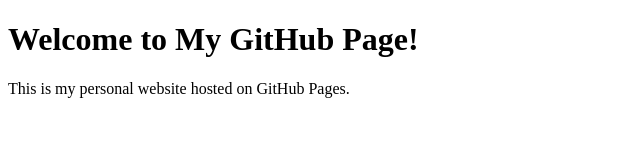
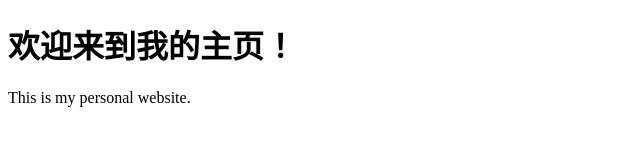
Before and after one commit to CeHePe/CeHePe.github.io, a plain HTML site: page index.html in a window 1280 px wide. Shown: the whole page, without its empty margins (0-640 px from the left). Drawn offline with Linux system fonts and the light colour scheme.

Commit message:
Update index.html

```diff
--- a/index.html
+++ b/index.html
@@ -3,10 +3,10 @@
 <head>
     <meta charset="UTF-8">
     <meta name="viewport" content="width=device-width, initial-scale=1.0">
-    <title>My GitHub Page</title>
+    <title>Nick (Xinyuan) Li | 李欣元</title>
 </head>
 <body>
-    <h1>Welcome to My GitHub Page!</h1>
-    <p>This is my personal website hosted on GitHub Pages.</p>
+    <h1>欢迎来到我的主页！</h1>
+    <p>This is my personal website.</p>
 </body>
 </html>
```
